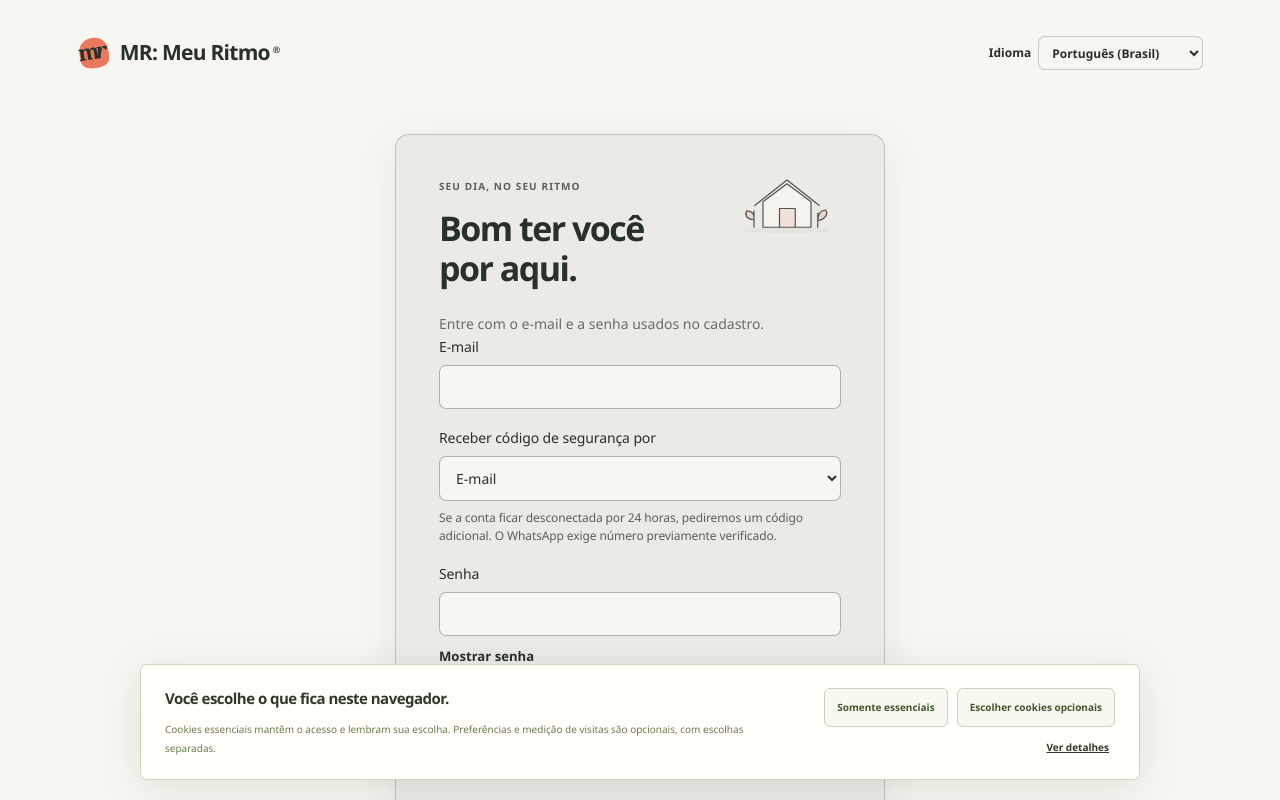
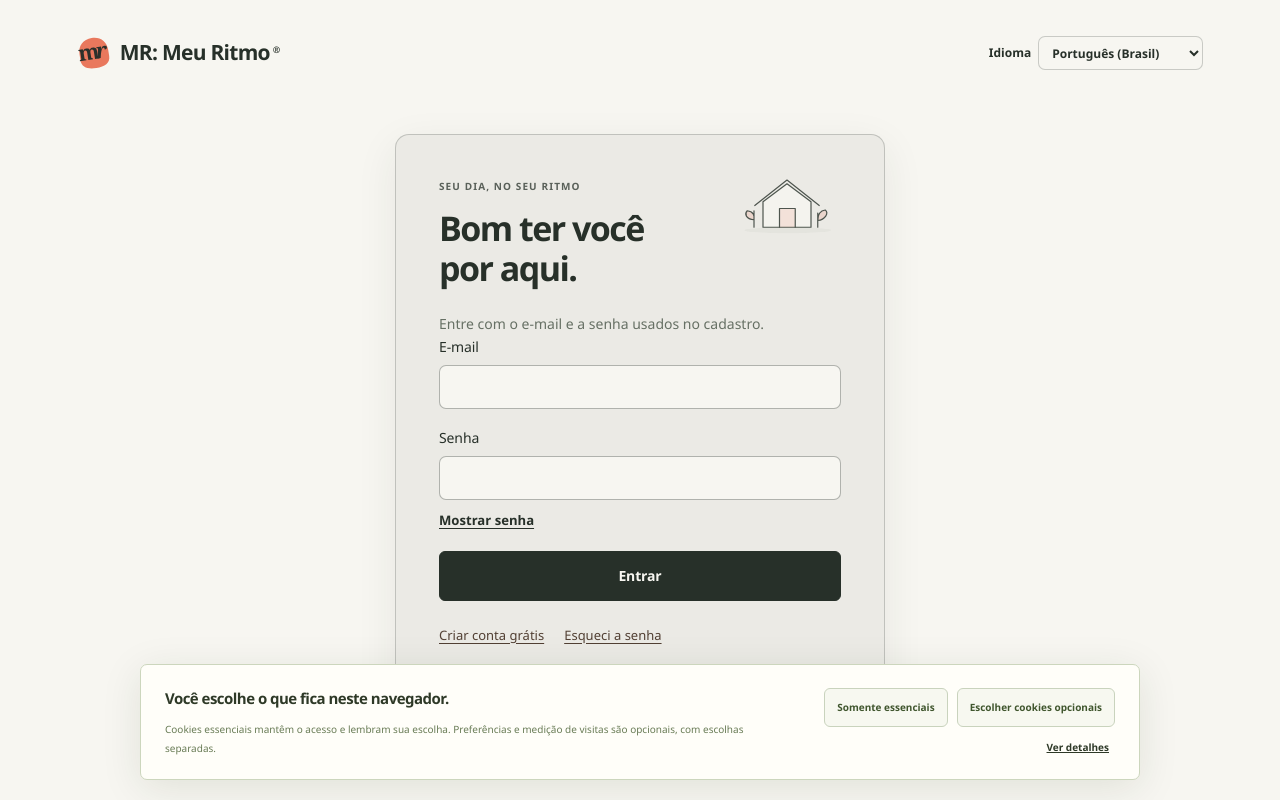
Before and after one commit to JustJao1/meu-ritmo, a Next.js app: page /entrar in a window 1280 px wide. Shown: the top 800 px of the page. Built offline with nearby package versions, Linux system fonts and the light colour scheme; no server answers.

Commit message:
ux(security): não anunciar verificação em duas etapas antes de ativá-la

```diff
--- a/components/auth-form.tsx
+++ b/components/auth-form.tsx
@@ -35,10 +35,11 @@ export default function AuthForm({mode}:{mode:AuthMode}){
   const [phone,setPhone]=useState('');
   const [loginChannel,setLoginChannel]=useState<'email'|'whatsapp'>('email');
   const [whatsappAvailable,setWhatsappAvailable]=useState(false);
+  const [stepUpEnabled,setStepUpEnabled]=useState(false);
   const [loginChallenge,setLoginChallenge]=useState('');
   const [loginChallengeChannel,setLoginChallengeChannel]=useState<'email'|'whatsapp'>('email');
   const [loginCode,setLoginCode]=useState('');
-  useEffect(()=>{if(mode!=='login'&&mode!=='signup')return;void fetch('/api/auth/channels',{cache:'no-store'}).then(r=>r.json()).then((v:unknown)=>setWhatsappAvailable(Boolean((v as {whatsapp?:boolean})?.whatsapp))).catch(()=>{});},[mode]);
+  useEffect(()=>{if(mode!=='login'&&mode!=='signup')return;void fetch('/api/auth/channels',{cache:'no-store'}).then(r=>r.json()).then((v:unknown)=>{setWhatsappAvailable(Boolean((v as {whatsapp?:boolean})?.whatsapp));setStepUpEnabled(Boolean((v as {stepUpEnabled?:boolean})?.stepUpEnabled));}).catch(()=>{});},[mode]);
   useEffect(()=>{
     if(mode!=='verify')return;
     // Restore the previous email only on page entry; never overwrite user edits.
@@ -152,7 +153,7 @@ export default function AuthForm({mode}:{mode:AuthMode}){
         {mode!=='logout'&&mode!=='password'&&<label>{t('E-mail')}
           <input type="email" name="email" autoComplete="email" maxLength={254} value={mode==='verify'?pendingEmail:undefined} onChange={mode==='verify'?e=>setPendingEmail(e.target.value):undefined} required/>
         </label>}
-        {mode==='login'&&<label>{t('Receber código de segurança por')}<select name="channel" value={loginChannel} onChange={e=>setLoginChannel(e.target.value as 'email'|'whatsapp')}><option value="email">{t('E-mail')}</option><option value="whatsapp" disabled={!whatsappAvailable}>{t('WhatsApp')}{!whatsappAvailable?' ('+t('indisponível')+')':''}</option></select><small>{t('Se a conta ficar desconectada por 24 horas, pediremos um código adicional. O WhatsApp exige número previamente verificado.')}</small></label>}
+        {mode==='login'&&stepUpEnabled&&<label>{t('Receber código de segurança por')}<select name="channel" value={loginChannel} onChange={e=>setLoginChannel(e.target.value as 'email'|'whatsapp')}><option value="email">{t('E-mail')}</option><option value="whatsapp" disabled={!whatsappAvailable}>{t('WhatsApp')}{!whatsappAvailable?' ('+t('indisponível')+')':''}</option></select><small>{t('Se a conta ficar desconectada por 24 horas, pediremos um código adicional. O WhatsApp exige número previamente verificado.')}</small></label>}
         {needPassword&&<label>{t(mode==='password'?'Nova senha':'Senha')}
           <input type={showPassword?'text':'password'} name="password"
             autoComplete={mode==='login'?'current-password':'new-password'}
```
